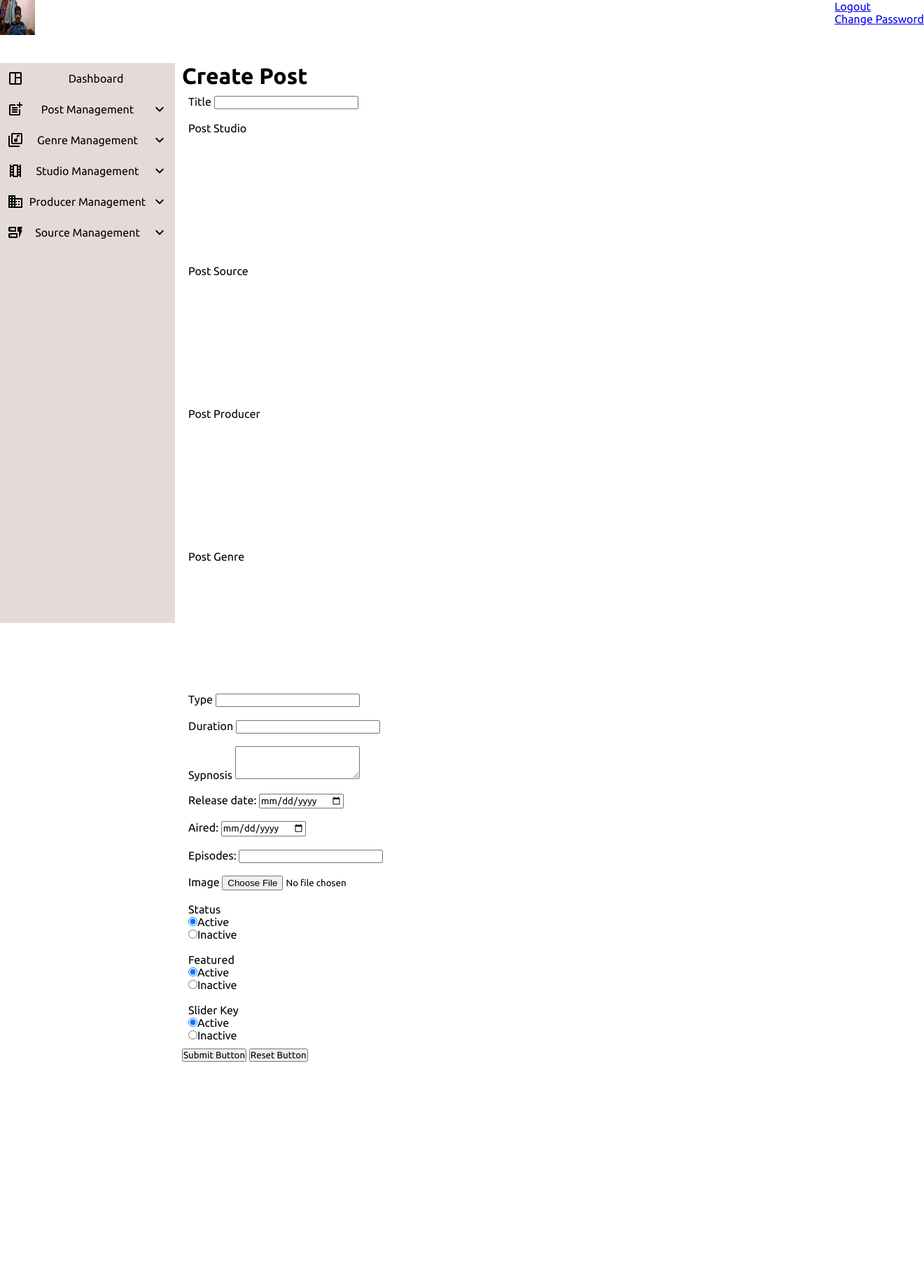
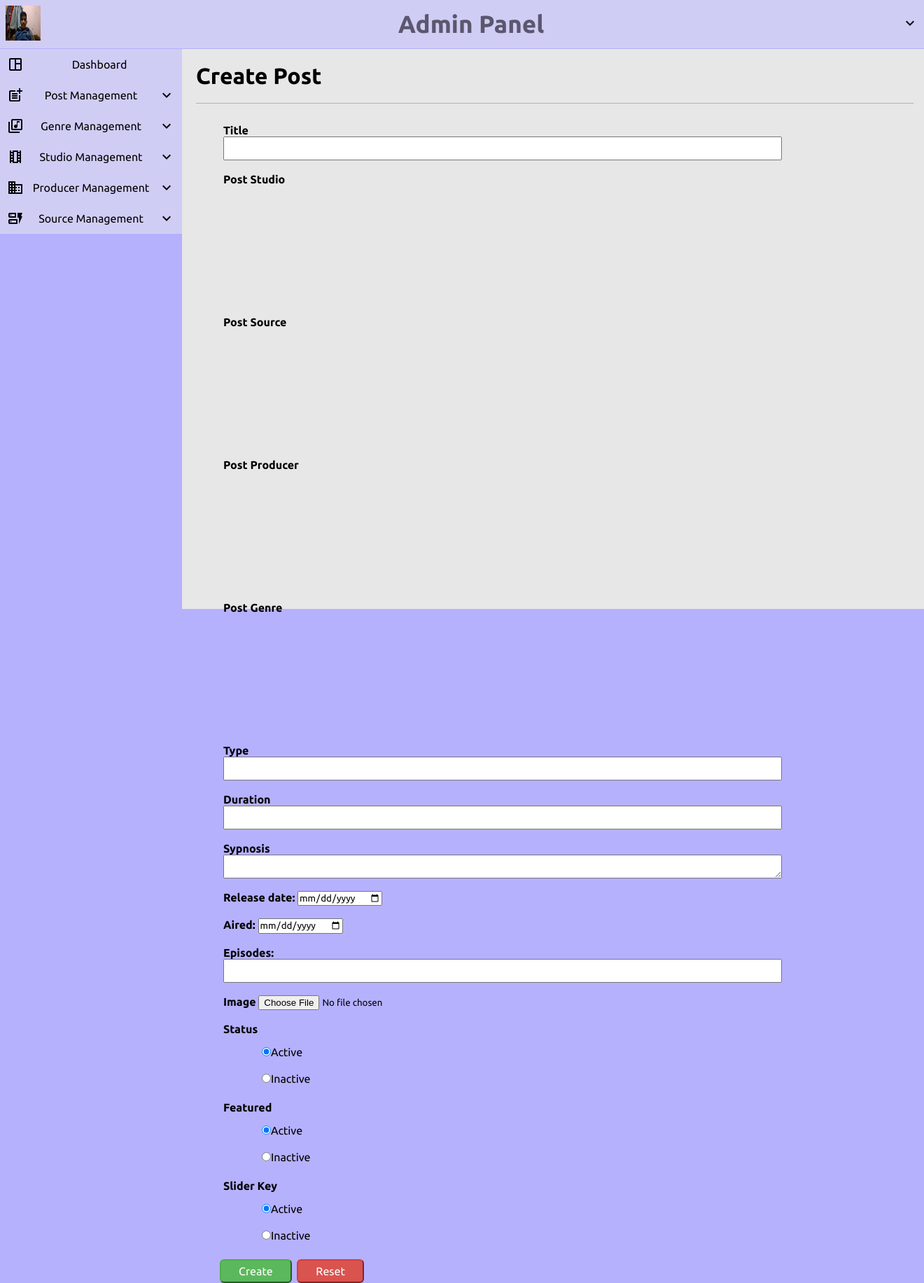
Before and after one commit to Sant7611/Project, a PHP site: page /project/admin/layout/createPost.php in a window 1320 px wide. Shown: the whole page at 70% size. Before the commit the page ends 1517 px from the top, so only its background shows below. Run offline with PHP 8.4, Linux system fonts and the light colour scheme; data that the repository does not hold is empty; some libraries are stand-ins or nearby versions.

Commit message:
added designs to the backend

```diff
--- a/admin/layout/createPost.php
+++ b/admin/layout/createPost.php
@@ -74,11 +74,11 @@ if (isset($_POST['submit'])) {
 
 
 <div id="page-wrapper">
-    <div class="row">
+
     <div class="col-lg-12">
         <h1 class="page-header">Create Post</h1>
     </div>
-    </div>
+
     <div class="row">
         <div class="col-lg-6">
             <?php if (isset($msg)) { ?>
@@ -89,15 +89,13 @@ if (isset($_POST['submit'])) {
             <?php  } ?>
             <form role="form" id="submitForm" method="post" enctype="multipart/form-data" noValidate>
                 <div class="form-group">
-                    <label>Title</label>
+                    <label class="label" for="title">Title</label>
                     <input type="text" class="form-control" name="title" id="title" required>
                 </div>
                 <div class="form-group">
-                    <label>Post Studio
+                    <label for="studio_id" class="label">Post Studio</label>
                     <div class="insert-data">
-                            <?php foreach ($studioList as $studios) {
-
-                            ?>
+                        <?php foreach ($studioList as $studios) { ?>
                             <div>
                                 <label>
                                     <input type="checkbox" name="studio_id[]" value="<?php echo $studios['id']; ?>">
@@ -107,10 +105,10 @@ if (isset($_POST['submit'])) {
                             </div>
                         <?php  } ?>
                     </div>
-                    </label>
+
                 </div>
                 <div class="form-group">
-                    <label>Post Source
+                    <label class="label" for="source_id">Post Source </label>
                     <div class="insert-data">
                         <?php foreach ($sourceList as $source) {
 
@@ -124,10 +122,10 @@ if (isset($_POST['submit'])) {
                             </div>
                         <?php  } ?>
                     </div>
-                    </label>
+
                 </div>
                 <div class="form-group">
-                    <label>Post Producer
+                    <label class="label" for="producer_id">Post Producer</label>
                     <div class="insert-data">
 
                         <?php foreach ($producerList as $prod) { ?>
@@ -140,10 +138,10 @@ if (isset($_POST['submit'])) {
                             </div>
                         <?php   } ?>
                     </div>
-                    </label>
+
                 </div>
                 <div class="form-group">
-                    <label>Post Genre
+                    <label class="label" for="genre_id">Post Genre</label>
                     <div class="insert-data">
                         <?php foreach ($genreList as  $genre) { ?>
                             <div>
@@ -156,45 +154,50 @@ if (isset($_POST['submit'])) {
                         <?php
                         } ?>
                     </div>
-                    </label>
+
                 </div>
                 <div class="form-group">
-                    <label>Type</label>
-                    <input class="form-control" type="text" name="type" required></input>
+                    <label for="type" class="label">Type</label>
+                    <input class="form-control" id="type" type="text" name="type" required></input>
                 </div>
         </div>
         <div class="form-group">
-            <label>Duration </label>
-            <input class="form-control" type="text" name="duration" required></input>
+            <label for="duration" class="label">Duration </label>
+            <input class="form-control" id="duration" type="text" name="duration" required></input>
         </div>
         <div class="form-group">
-            <label>Sypnosis</label>
-            <textarea class="form-control ckeditor" rows="3" name="sypnosis"></textarea>
+            <label for="sypnosis" class="label">Sypnosis</label>
+            <textarea class="form-control ckeditor" id="sypnosis" rows="3" name="sypnosis"></textarea>
         </div>
         <div class="form-group">
-            <label for="release_date"> Release date:
-                <input type="date" name="release_date" id="release_date" value="">
+            <label for="release_dates" class="label"> Release date:</label>
+            <input type="date" id="release_dates" name="release_date" value="">
+
+        </div>
+    </div>
+    <div class="row">
+        <div class="form-group">
+            <label for="aired" class="label"> Aired:
+                <input type="date" id="aired" name="aired" value="">
             </label>
         </div>
     </div>
+    <div class="row">
         <div class="form-group">
-        <label for="aired"> Aired:
-            <input type="date" name="aired" id="aired" value="">
-        </label>
+            <label for="episode" class="label">Episodes: </label>
+            <input type="number" id="episode" class="form-control" name="episodes">
         </div>
+    </div>
+    <div class="row">
+        <div class="form-group" enctype="multipart/form-data">
+            <label class="label" for="image">Image</label>
+            <!-- using multiple helps to upload multiple images -->
+            <input type="file" name="image" id="image" required>
+        </div>
+    </div>
+    <div class="row">
         <div class="form-group">
-        <label for="episodes">Episodes: </label>
-        <input type="number" name="episodes" id="">
-    </div>
-    <div class="form-group" enctype="multipart/form-data">
-        <label>Image</label>
-        <!-- using multiple helps to upload multiple images -->
-        <input type="file" name="image" required>
-    </div>
-
-
-    <div class="form-group">
-        <label>Status</label>
+            <label for="statusOption1" class="label">Status</label>
             <div class="radio">
                 <label>
                     <input type="radio" name="status" id="statusOption1" value="1" checked>Active
@@ -206,8 +209,10 @@ if (isset($_POST['submit'])) {
                 </label>
             </div>
         </div>
+    </div>
+    <div class="row">
         <div class="form-group">
-        <label>Featured</label>
+            <label for="featuredOption1" class="label">Featured</label>
             <div class="radio">
                 <label>
                     <input type="radio" name="featured" id="featuredOption1" value="1" checked>Active
@@ -219,8 +224,10 @@ if (isset($_POST['submit'])) {
                 </label>
             </div>
         </div>
+    </div>
+    <div class="row">
         <div class="form-group">
-        <label>Slider Key</label>
+            <label for="sliderOption1" class="label">Slider Key</label>
             <div class="radio">
                 <label>
                     <input type="radio" name="slider_key" id="sliderOption1" value="1" checked>Active
@@ -232,11 +239,12 @@ if (isset($_POST['submit'])) {
                 </label>
             </div>
         </div>
-    <button type="submit" name="submit" value='submit' class="btn btn-success">Submit Button</button>
-    <button type="reset" class="btn btn-danger">Reset Button</button>
+    </div>
+    <div class="row">
+        <button type="submit" name="submit" value='submit' class="btn btn-success">Create</button>
+        <button type="reset" class="btn btn-danger">Reset</button>
+    </div>
     </form>
-</div>
-</div>
 </div>
 <?php
 include('header_footer/footer.php');
--- a/admin/layout/header_footer/header.php
+++ b/admin/layout/header_footer/header.php
@@ -19,19 +19,6 @@
     <!-- Custom css  -->
     <link rel="stylesheet" href="../style/admin1.css">
 
-    <style>
-        select option:selected {
-            background-color: #000;
-            /* Example background color */
-            color: #fff;
-            /* Example text color */
-        }
-
-        .marked {
-            background-color: aquamarine;
-            color: #000;
-        }
-    </style>
 </head>
 
 <body>
@@ -41,11 +28,16 @@
             <div class="logo">
                 <img src="../images/65d704da399b1WIN_20200319_11_38_35_Pro.jpg" style="height:50px; width:50px;" alt="">
             </div>
-            <div class="profile">
-                <ul>
-                    <li><a href="logout.php">Logout</a></li>
-                    <li><a href="changepw.php">Change Password</a></li>
-                </ul>
+            <span class="title">Admin Panel</span>
+            <div>
+                <div class="dropdown">
+                    <span class="material-icons-outlined toggle">expand_less</span>
+
+                    <ul class="dropdown-content">
+                        <li><a href="logout.php">Logout</a></li>
+                        <li><a href="changepw.php">Change Password</a></li>
+                    </ul>
+                </div>
             </div>
         </div>
     </nav>
--- a/admin/layout/listGenre.php
+++ b/admin/layout/listGenre.php
@@ -35,7 +35,7 @@ if (isset($_SESSION['message']) && $_SESSION['message'] != "") {
     ?>
 
     <div class="title">
-        <h1>List Genre</h1>
+        <h1 class="page-header">List Genre</h1>
     </div>
     <table>
         <tr>
@@ -48,8 +48,8 @@ if (isset($_SESSION['message']) && $_SESSION['message'] != "") {
                 <td><?php echo $key + 1; ?></td>
                 <td><?php echo $genres['genre']; ?></td>
                 <td width="20%">
-                    <a href="editGenre.php?id=<?php echo $genres['id'] ?>">Edit</a>
-                    <a href="deleteGenre.php?id=<?php echo $genres['id'] ?>">Delete</a>
+                    <button class="btn btn-success"> <a href="editGenre.php?id=<?php echo $genres['id'] ?>">Edit</a></button>
+                    <button class="btn-danger btn"><a href="deleteGenre.php?id=<?php echo $genres['id'] ?>">Delete</a></button>
                 </td>
             </tr>
         <?php } ?>
--- a/admin/layout/listPost.php
+++ b/admin/layout/listPost.php
@@ -90,8 +90,8 @@ $dataList = $postObj->fetch();
                             </td>
 
                             <td class="center" width="20%">
-                                <a href="editPost.php?id=<?php echo $post['id']; ?>" role="btn"><i class="fa fa-edit"></i>Edit</a>
-                                <a href="deletePost.php?id=<?php echo $post['id']; ?>" role="btn"><i class="fa fa-trash"></i>Delete</a>
+                              <button class="btn btn-success"><a href="editPost.php?id=<?php echo $post['id']; ?>" role="btn"><i class="fa fa-edit"></i>Edit</a></button>
+                                <button class="btn btn-danger"><a href="deletePost.php?id=<?php echo $post['id']; ?>" role="btn"><i class="fa fa-trash"></i>Delete</a></button>
                             </td>
                         </tr>
                         <?php   ?>
--- a/admin/layout/listSource.php
+++ b/admin/layout/listSource.php
@@ -28,7 +28,7 @@ if (isset($_SESSION['message']) && $_SESSION['message'] != "") {
     ?>
 
     <div class="title">
-        <h1>List Source</h1>
+        <h1 class="page-header">List Source</h1>
     </div>
     <table>
         <tr>
@@ -41,8 +41,8 @@ if (isset($_SESSION['message']) && $_SESSION['message'] != "") {
                 <td><?php echo $key + 1; ?></td>
                 <td><?php echo $sources['source']; ?></td>
                 <td width="20%">
-                    <a href="editSource.php?id=<?php echo $sources['id']; ?>">Edit</a>
-                    <a href="deleteSource.php?id=<?php echo $sources['id']; ?>">Delete</a>
+                    <button class="btn-success btn"><a href="editSource.php?id=<?php echo $sources['id']; ?>">Edit</a></button>
+                    <button class="btn-danger btn"><a href="deleteSource.php?id=<?php echo $sources['id']; ?>">Delete</a></button>
                 </td>
             </tr>
         <?php } ?>
--- a/admin/layout/sideBar.php
+++ b/admin/layout/sideBar.php
@@ -2,9 +2,9 @@
     <div class="sidebar-inner">
         <div class="sidebar-inner-i">
             <div class="dropdown-topic">
-                <ul class="dropdown">
-
-                    <li><a href="dashboard.php">
+                <ul>
+                    <li class="dropdown">
+                        <a href="dashboard.php">
                             <div class="icon-space">
                                 <span class="material-icons-outlined">space_dashboard</span>
                                 <span>Dashboard</span>
@@ -124,68 +124,6 @@
         });
     });
 </script>
-<style>
-    .toggle {
-        transform: rotate(180deg);
-    }
-
-    .dropdown {
-        position: relative;
-        display: block;
-        cursor: pointer;
-    }
-
-    .dropdown-content {
-        display: none;
-        /* position: absolute; */
-        /* padding-left: 4px; */
-        margin-left: 7px;
-        margin-top: 5px;
-        box-shadow: 0px 8px 16px 0px rgba(0, 0, 0, 0.2);
-        background-color: aliceblue;
-        z-index: 1;
-        font-weight: 200;
-    }
-
-    .dropdown>li>a {
-        text-decoration: none;
-        color: #000;
-
-    }
-
-    .dropdown-content>li>a {
-        display: block;
-        text-decoration: none;
-        padding: 4px 0 7px 9px;
-        width: 100%;
-        color: #000;
-        font-weight: 300;
-    }
-
-    .dropdown-content>li>a:hover {
-        background-color: #8ea1cb;
-        /* color: #fff; */
-        font-weight: 500;
-    }
-
-
-    .dropdown-topic:hover {
-        background-color: #6b77c7;
-        font-weight: 500;
-        color: aliceblue;
-    }
-
-    .icon-space {
-        display: flex;
-        justify-content: space-between;
-        align-items: center;
-    }
-
-    .icon-space-dashboard {
-        display: flex;
-        align-items: center;
-    }
-</style>
 <?php
 include('header_footer/footer.php')
 ?>
--- a/admin/style/admin1.css
+++ b/admin/style/admin1.css
@@ -5,20 +5,75 @@
   font-family: "Ubuntu", sans-serif;
 }
 
+/* body  */
+body {
+  /* background: #e7e7e7; */
+  background: rgb(182 177 253);
+}
+
+/* Button  */
+.btn {
+  cursor: pointer;
+  padding: 6px 25px;
+  margin: 11px 0 0 4px;
+  font-size: 16px;
+  border-radius: 6px;
+}
+
+.btn-success {
+  color: #fff;
+  background: #5cb85c;
+  border-color: #4cae4c;
+}
+
+.btn-success:hover {
+  background-color: #42a542;
+  border-color: #4bfb4b;
+}
+
+.btn-danger {
+  color: #fff;
+  background: #d9534f;
+  border-color: #d43f3a;
+}
+
+.btn-danger:hover {
+  background: #d34541;
+  border-color: #ff3d37;
+}
+
+.btn > a {
+  text-decoration: none;
+  color: #fff;
+}
+
 #page-wrapper {
   position: absolute;
-  top: 90px;
+  top: 70px;
+  height: 100%;
+  width: 80.7%;
   padding-bottom: 30px;
   margin-left: 260px;
+  background: #e7e7e7;
 }
+
 .navbar {
+  background: rgba(208 205 245);
   display: flex;
   justify-content: space-between;
+  align-items: center;
+  padding: 8px;
+}
+
+.navbar > .title {
+  font-size: 35px;
+  font-weight: bold;
+  color: #5c566e;
 }
 
 .create-main th,
 .create-main td {
-  border: 2px solid black;
+  /* border: 2px solid black; */
   padding: 3px;
 }
 
@@ -34,8 +89,76 @@
   padding: 9px;
 }
 
+.row {
+  padding-left: 50px;
+}
+
+.page-header {
+  margin: 20px;
+  border-bottom: 1px solid #b9afaf;
+  padding-bottom: 20px;
+}
+
 /*######################## Sidebar ################## */
 
+.toggle {
+  transform: rotate(180deg);
+}
+
+.dropdown {
+  position: relative;
+  display: block;
+  cursor: pointer;
+}
+
+.dropdown-content {
+  display: none;
+  /* position: absolute; */
+  /* padding-left: 4px; */
+  margin-left: 7px;
+  margin-top: 5px;
+  box-shadow: 0px 8px 16px 0px rgba(0, 0, 0, 0.2);
+  background-color: aliceblue;
+  z-index: 1;
+  font-weight: 200;
+}
+
+.dropdown  > a {
+  text-decoration: none;
+  color: #000;
+}
+
+.dropdown-content > li > a {
+  display: block;
+  text-decoration: none;
+  padding: 4px 0 7px 9px;
+  width: 100%;
+  color: #000;
+  font-weight: 300;
+}
+
+.dropdown-content > li > a:hover {
+  background-color: #8ea1cb;
+  /* color: #fff; */
+  font-weight: 500;
+}
+
+.dropdown-topic:hover {
+  background-color: #6b77c7;
+  font-weight: 500;
+  color: aliceblue;
+}
+
+.icon-space {
+  display: flex;
+  justify-content: space-between;
+  align-items: center;
+}
+
+.icon-space-dashboard {
+  display: flex;
+  align-items: center;
+}
 .dropdown-topic {
   padding: 10px;
   width: 100%;
@@ -46,17 +169,43 @@
 } */
 
 .sidebar {
-  top: 40px;
+  top: 70px;
   position: absolute;
-  width: 250px;
+  width: 260px;
 }
 .sidebar-inner {
-  margin-top: 50px;
-  height: 100vh;
+  /* margin-top: 50px; */
+  /* height: 100vh; */
   width: 100%;
-  background: rgb(229 218 218);
+  background-color: rgb(208 205 245);
+  /* background: rgb(182 177 253); */
 }
 
 ul > li {
   list-style: none;
 }
+
+/* Create Post  */
+.radio {
+  padding: 5px;
+  margin: 10px 0 0 50px;
+}
+
+.label {
+  font-weight: bold;
+}
+
+.form-control {
+  height: 34px;
+  padding: 6px 12px;
+  font-size: 14px;
+  width: 80%;
+  display: block;
+}
+
+input:focus {
+  box-shadow: inset 0 1px 1px rgba(0, 0, 0, 0.075),
+    0 0 8px rgba(102, 175, 233, 0.6);
+  -webkit-box-shadow: inset 2px 0px 14px 4px rgb(173 164 243 / 43%),
+    4px 4px 8px rgb(58 158 237 / 64%);
+}
```
Also changed, not shown: admin/layout/createGenre.php (+9 -7 lines), admin/layout/dashboard.php (+5 -3 lines), admin/layout/editPost.php (+6 -7 lines), admin/layout/listProducer.php (+3 -4 lines), admin/layout/listStudio.php (+4 -4 lines). Lines whose indentation alone changed are shown as unchanged.
